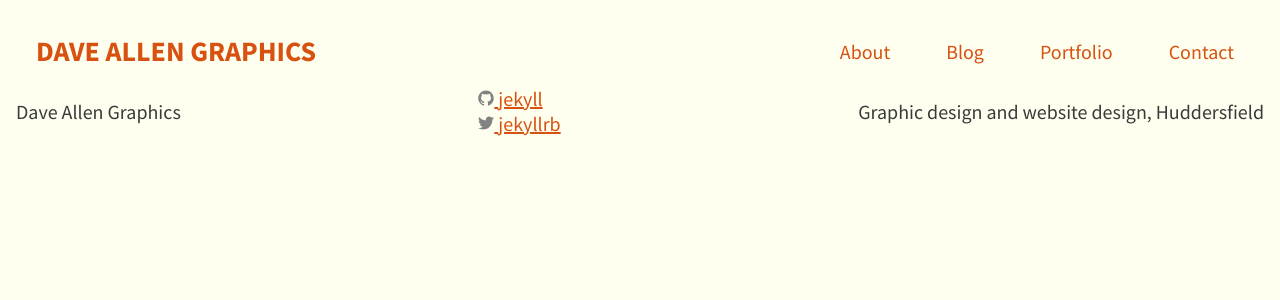
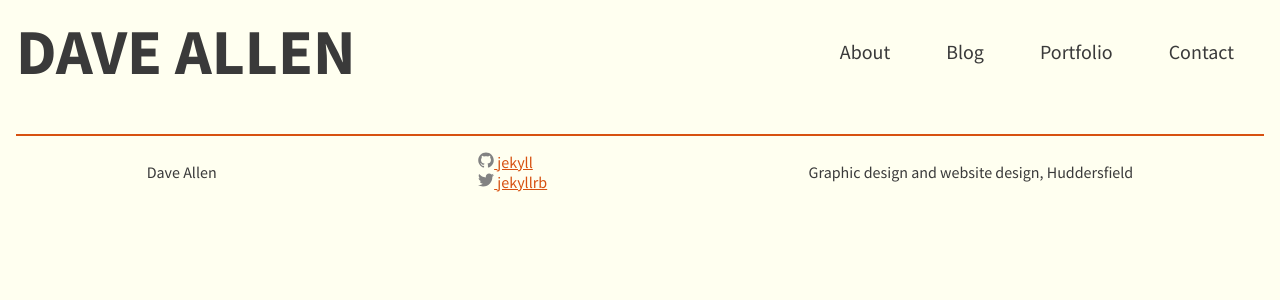
Before and after one commit to vimallen/gridbert, a Jekyll site: the page built from index.md, in a window 1280 px wide. Shown: the top 300 px of the page. Built offline with Jekyll 4.4.1, drawn with Linux system fonts in a browser that asks for light colours.

Commit message:
Getting there

```diff
--- a/_config.yml
+++ b/_config.yml
@@ -13,7 +13,7 @@
 # you will see them accessed via {{ site.title }}, {{ site.email }}, and so on.
 # You can create any custom variable you would like, and they will be accessible
 # in the templates via {{ site.myvariable }}.
-title: Dave Allen Graphics
+title: Dave Allen
 email: mrdavidrobertallen@gmail.com
 description: >- # this means to ignore newlines until "baseurl:"
   Graphic design and website design, Huddersfield
--- a/assets/main.scss
+++ b/assets/main.scss
@@ -86,13 +86,14 @@ body {
   font-size: 1.0625rem;
   padding: 1rem;
 }
-// h1.post-title {
-//   color: pink;
-// }
+p {
+  line-height: 1.5;
+}
+
 .site-title {
   text-transform: uppercase;
   font-weight: 700;
-  font-size: 30px;
+  font-size: 2rem;
 }
 .site-nav a:not(:last-of-type) {
   padding-right: 0.75rem;
@@ -103,31 +104,39 @@ li {
 span.post-meta {
   color: rgb(187, 56, 16);
 }
+/*  =Typography-------------------*/
+.site-footer {
+  font-size: 1rem;
+}
 
+/*  =Headers--------------------*/
 h1,
 h2,
 h3,
 h4,
 h5 {
-  color: hsl(210, 13%, 40%);
+  color: #3a3a3a;
 }
 h1 {
-  font-size: 2.1rem;
+  font-size: 1.8rem;
 }
 h2 {
-  font-size: 1.8rem;
+  font-size: 1.65rem;
 }
 h3 {
-  font-size: 1.65rem;
+  font-size: 1.4rem;
 }
 h4 {
-  font-size: 1.4rem;
+  font-size: 1rem;
 }
 h5 {
-  font-size: 1rem;
+  font-size: 0.75rem;
 }
 
 /*  =Links-----------------------------------------------*/
+a.site-title {
+  color: #3a3a3a;
+}
 a:link {
   color: #d75110;
 }
@@ -143,12 +152,33 @@ a:active {
 
 .navbar a {
   text-decoration: none;
+  color: #3a3a3a;
+}
+a.post-link {
+  text-decoration: none;
+}
+a.post-link:after {
+  content: " >>";
 }
 
 /* =Layout------------------------------------------------*/
-
+ul.post-list li {
+  margin-bottom: 2rem;
+}
+.site-header {
+  margin-bottom: 3rem;
+}
+h1.post-title,
+h1.page-heading {
+  margin-bottom: 1rem;
+}
+.site-footer {
+  margin-top: 2rem;
+  padding-top: 1rem;
+  border-top: 2px solid #d75110;
+}
 /* =Media queries----------------------------------------- */
-@media screen and (min-width: 960px) {
+@media screen and (min-width: 800px) {
   body {
     font-size: 1.25rem;
   }
@@ -157,9 +187,7 @@ a:active {
   }
   .site-title {
     display: inline-block;
-    font-size: 28px;
-    margin-top: 10px;
-    margin-left: 20px;
+    font-size: 4rem;
   }
   .site-nav li {
     text-align: center;
@@ -189,7 +217,11 @@ a:active {
   }
   .site-footer {
     display: flex;
-    justify-content: space-between;
+    justify-content: space-around;
     align-items: center;
   }
+  .page-content {
+    margin: 0 auto;
+    width: 80%;
+  }
 }
```
